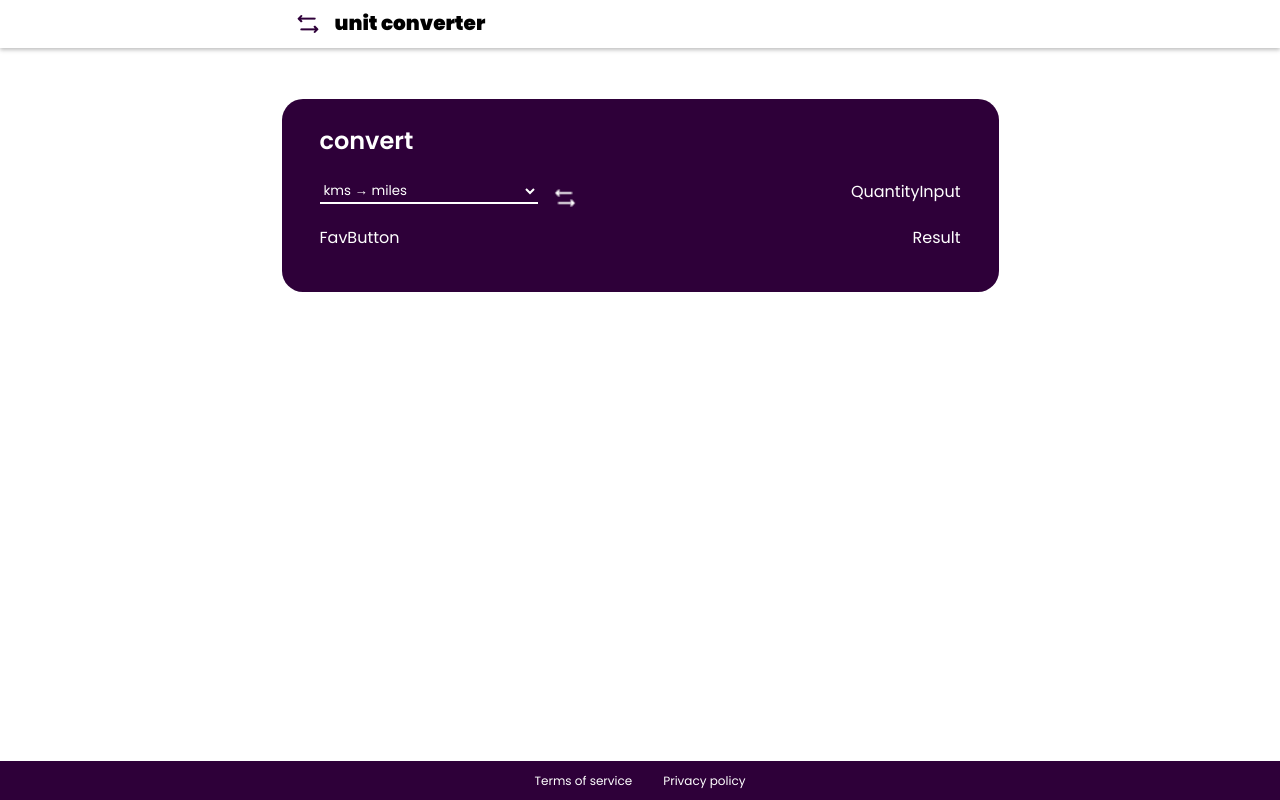
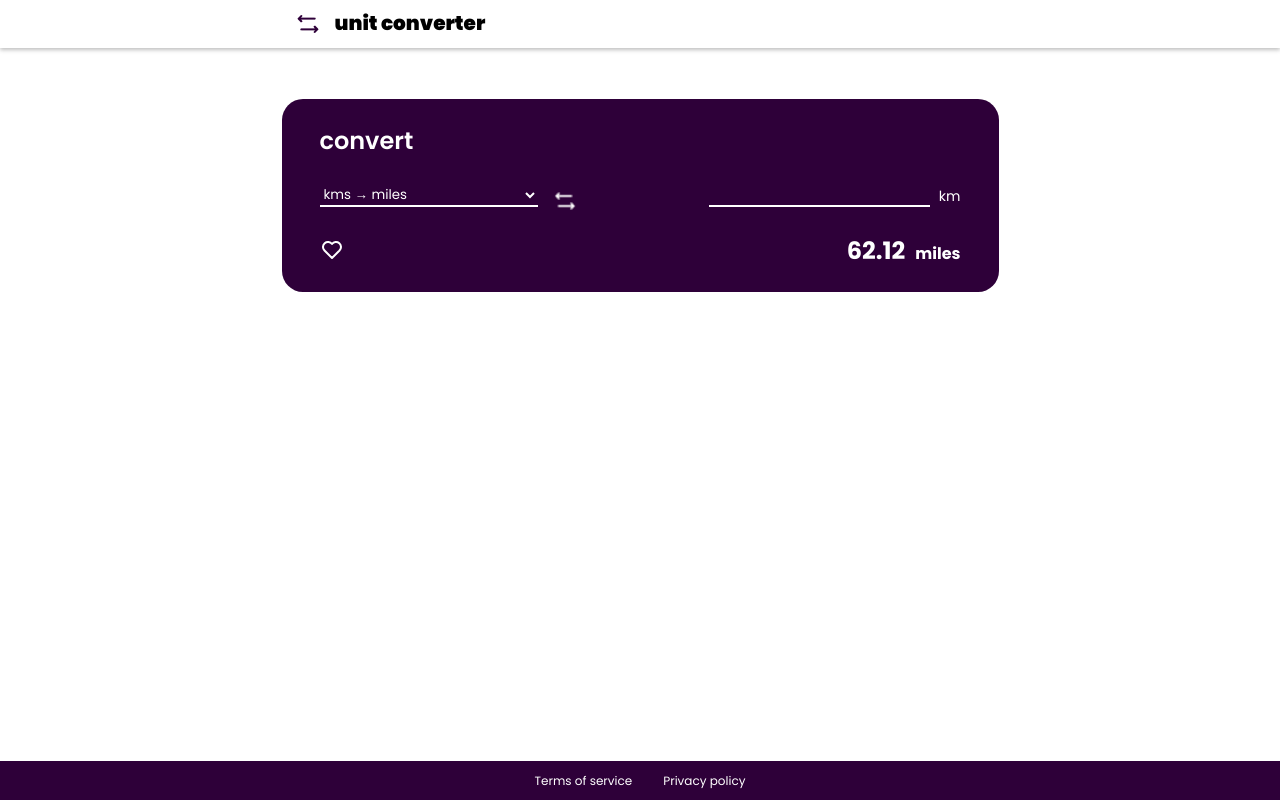
Before and after one commit to AntonioMangado/UnitConverter, a React (Vite) app: page / in a window 1280 px wide. Built offline with nearby package versions, Linux system fonts and the light colour scheme.

Commit message:
ADD/ finish styles for convertor

```diff
--- a/src/components/Coverter/CoverterForm/FavButton/FavButton.jsx
+++ b/src/components/Coverter/CoverterForm/FavButton/FavButton.jsx
@@ -1,7 +1,10 @@
 import React from "react";
+import HeartIcon from "../../../icons/HeartIcon/HeartIcon";
 
 const FavButton = () => {
-  return <div>FavButton</div>;
+  return <button className="fav-button">
+          <HeartIcon />
+        </button>;
 };
 
 export default FavButton;
--- a/src/components/Coverter/CoverterForm/QuantityInput/QuantityInput.jsx
+++ b/src/components/Coverter/CoverterForm/QuantityInput/QuantityInput.jsx
@@ -1,7 +1,12 @@
 import React from "react";
 
 const QuantityInput = () => {
-  return <div>QuantityInput</div>;
+  return (
+    <div>
+      <input type="number" name="" id="" />
+      <span id="measurement-unit">km</span>
+    </div>
+  );
 };
 
 export default QuantityInput;
--- a/src/components/Coverter/CoverterForm/QuantityInput/Result/Result.jsx
+++ b/src/components/Coverter/CoverterForm/QuantityInput/Result/Result.jsx
@@ -1,7 +1,12 @@
 import React from "react";
 
 const Result = () => {
-  return <div>Result</div>;
+  return (
+  <div id="result-container">
+    <span id="result-number">62.12</span>
+    <span id="result-unit">miles</span>
+  </div>
+  );
 };
 
 export default Result;
--- /dev/null
+++ b/src/components/icons/HeartIcon/HeartIcon.jsx
@@ -0,0 +1,7 @@
+const HeartIcon = () => {
+  return (
+  <svg  className="heart-icon" xmlns="http://www.w3.org/2000/svg"  width="24"  height="24"  viewBox="0 0 24 24"  fill="none"  stroke="currentColor"  strokeWidth="2"  strokeLinecap="round"  strokeLinejoin="round"><path stroke="none" d="M0 0h24v24H0z" fill="none"/><path d="M19.5 12.572l-7.5 7.428l-7.5 -7.428a5 5 0 1 1 7.5 -6.566a5 5 0 1 1 7.5 6.572" />
+  </svg>);
+};
+
+export default HeartIcon;
--- /dev/null
+++ b/src/components/icons/HeartIcon/index.js
@@ -0,0 +1 @@
+export { default } from "./HeartIcon";
--- a/src/styles/components/_CoverterForm.scss
+++ b/src/styles/components/_CoverterForm.scss
@@ -8,7 +8,7 @@ article#converter-container {
     background-color: #2e0039;
     display: flex;
     flex-direction: column;
-    gap: 21px;
+    justify-content: space-between;
 
     p {
         font-size: 24px;
@@ -20,5 +20,6 @@ article#converter-container {
         display: flex;
         justify-content: space-between;
         color: #fff;
+        align-items: flex-end;
     }
 }
--- /dev/null
+++ b/src/styles/components/_FavButton.scss
@@ -0,0 +1,9 @@
+button.fav-button {
+    background-color: transparent;
+    border: none;
+    color: #fff;
+
+    &:active {
+        transform: translateY(2px);
+    }
+}
--- /dev/null
+++ b/src/styles/components/_QuantityInput.scss
@@ -0,0 +1,16 @@
+input[type="number"] {
+    background-color: transparent;
+    border: none;
+    border-bottom: 2px solid white;
+    color: white;
+    margin-right: 9px;
+    width: 221px;
+
+    &:focus {
+        outline: none;
+    }
+}
+
+#measurement-unit {
+    font-size: 14px
+}
--- /dev/null
+++ b/src/styles/components/_Result.scss
@@ -0,0 +1,15 @@
+div#result-container {
+    display: flex;
+    gap: 10px;
+
+    span#result-number {
+        font-weight: 700;
+        font-size: 24px;
+    }
+
+    span#result-unit {
+        font-size: 16px;
+        font-weight: 700;
+        line-height: 28px;
+    }
+}
--- a/src/styles/components/_UnitSelector.scss
+++ b/src/styles/components/_UnitSelector.scss
@@ -26,7 +26,6 @@ select#unit-selector {
         transform: translateY(2px);
     }
 
-
     img {
         width: 30px;
     }
--- a/src/styles/styles.scss
+++ b/src/styles/styles.scss
@@ -4,4 +4,7 @@
 @import './components/Coverter.scss';
 @import './components/CoverterForm.scss';
 @import './components/UnitSelector.scss';
+@import './components/QuantityInput.scss';
+@import './components/Result.scss';
+@import './components/FavButton.scss';
 @import './components/Footer.scss';
```
